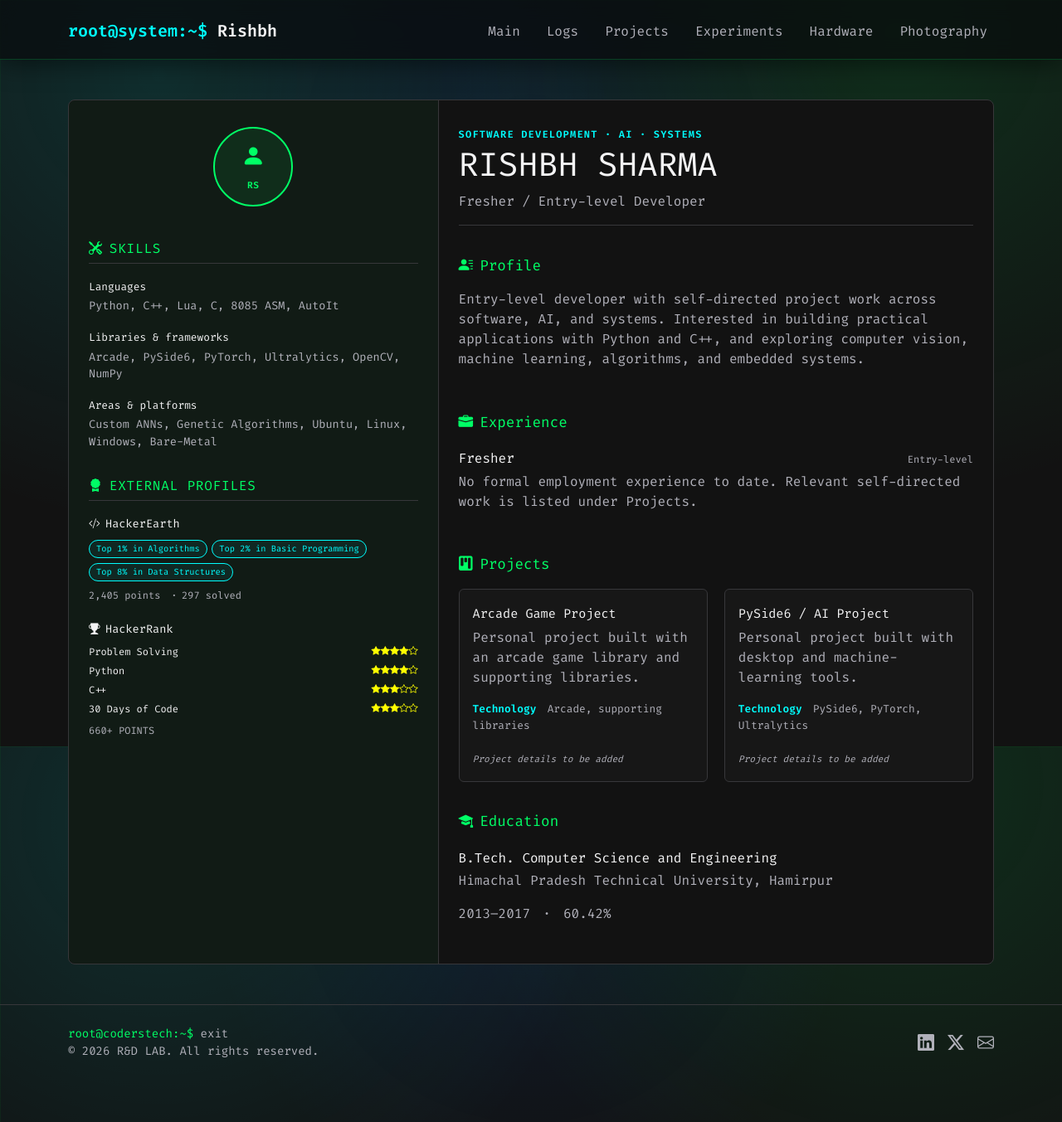
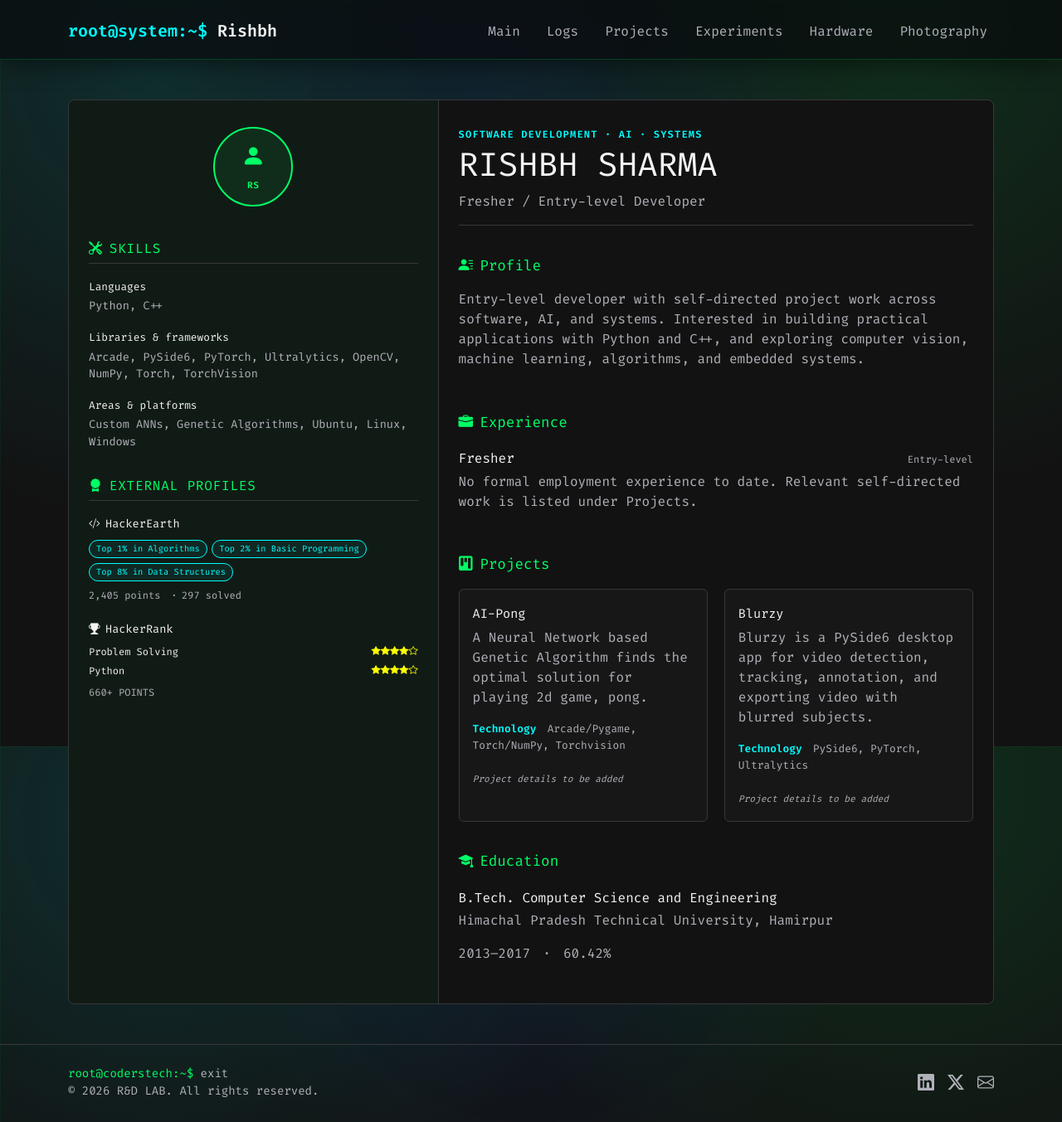
Before and after one commit to CodeRSTech/coderstech.github.io, a Jekyll site: the page built from resume.md, in a window 1280 px wide and 1353 px high. Shown: the whole window at 83% size. Built offline with Jekyll 4.4.1, drawn with Linux system fonts in a browser that asks for light colours.

Commit message:
Refined profile structure

```diff
--- a/_data/matrix.yml
+++ b/_data/matrix.yml
@@ -59,9 +59,9 @@ it_infra:
     - name: "Windows"
       icon: "https://cdn.jsdelivr.net/gh/devicons/devicon@latest/icons/windows8/windows8-original.svg"
       is_img: true
-    - name: "Bare-Metal"
-      icon: "bi bi-hdd-network text-light"
-      is_img: false
+#    - name: "Bare-Metal"
+#      icon: "bi bi-hdd-network text-light"
+#      is_img: false
   operations: # EXCLUDED
     - title: "802.11 Auditing"
       description: "Wireless Network Security"
--- a/resume.md
+++ b/resume.md
@@ -16,11 +16,11 @@ resume_page: true
       <h2 id="resume-skills"><i class="bi bi-tools" aria-hidden="true"></i> Skills</h2>
       <div class="resume-skill-group">
         <h3>Languages</h3>
-        <p>{% for lang in site.data.matrix.software_ai.core_languages %}{{ lang.name }}{% unless forloop.last %}, {% endunless %}{% endfor %}{% for item in site.data.matrix.software_ai.familiar %}, {{ item.name }}{% endfor %}</p>
+        <p>{% for lang in site.data.matrix.software_ai.core_languages %}{{ lang.name }}{% unless forloop.last %}, {% endunless %}{% endfor %}<!--{% for item in site.data.matrix.software_ai.familiar %}, {{ item.name }}{% endfor %}--></p>
       </div>
       <div class="resume-skill-group">
         <h3>Libraries &amp; frameworks</h3>
-        <p>Arcade, PySide6, PyTorch, Ultralytics, OpenCV, NumPy</p>
+        <p>Arcade, PySide6, PyTorch, Ultralytics, OpenCV, NumPy, Torch, TorchVision</p>
       </div>
       <div class="resume-skill-group">
         <h3>Areas &amp; platforms</h3>
@@ -48,12 +48,14 @@ resume_page: true
         <h3><i class="bi bi-trophy-fill" aria-hidden="true"></i> HackerRank</h3>
         <div class="resume-stars" aria-label="HackerRank skills">
           {% for skill in site.data.profiles.hackerrank.skills %}
+          {% if skill.stars > 3 %}
           <span class="resume-star-row">
-            <span>{{ skill.name }}</span>
+          <span>{{ skill.name }}</span>
             <span class="resume-star-rating" role="img" aria-label="{{ skill.stars }} out of 5 stars">
               {% for i in (1..5) %}<i class="bi {% if i <= skill.stars %}bi-star-fill{% else %}bi-star{% endif %}" aria-hidden="true"></i>{% endfor %}
             </span>
           </span>
+          {% endif %}
           {% endfor %}
         </div>
         <p class="resume-profile-stat">{{ site.data.profiles.hackerrank.badge }}</p>
@@ -75,6 +77,7 @@ resume_page: true
       </ul>
     </section>
   </aside>
+  <!-- Main content -->
   <div class="resume-main">
     <header class="resume-header">
       <p class="resume-kicker">SOFTWARE DEVELOPMENT · AI · SYSTEMS</p>
@@ -100,14 +103,14 @@ resume_page: true
       <h2 id="resume-projects"><i class="bi bi-kanban-fill" aria-hidden="true"></i> Projects</h2>
       <div class="resume-project-grid">
         <article class="resume-project">
-          <h3>Arcade Game Project</h3>
-          <p>Personal project built with an arcade game library and supporting libraries.</p>
-          <p class="resume-tech"><strong>Technology</strong> Arcade, supporting libraries</p>
+          <h3>AI-Pong</h3>
+          <p>A Neural Network based Genetic Algorithm finds the optimal solution for playing 2d game, pong.</p>
+          <p class="resume-tech"><strong>Technology</strong> Arcade/Pygame, Torch/NumPy, Torchvision</p>
           <span class="resume-placeholder">Project details to be added</span>
         </article>
         <article class="resume-project">
-          <h3>PySide6 / AI Project</h3>
-          <p>Personal project built with desktop and machine-learning tools.</p>
+          <h3>Blurzy</h3>
+          <p>Blurzy is a PySide6 desktop app for video detection, tracking, annotation, and exporting video with blurred subjects.</p>
           <p class="resume-tech"><strong>Technology</strong> PySide6, PyTorch, Ultralytics</p>
           <span class="resume-placeholder">Project details to be added</span>
         </article>
```
